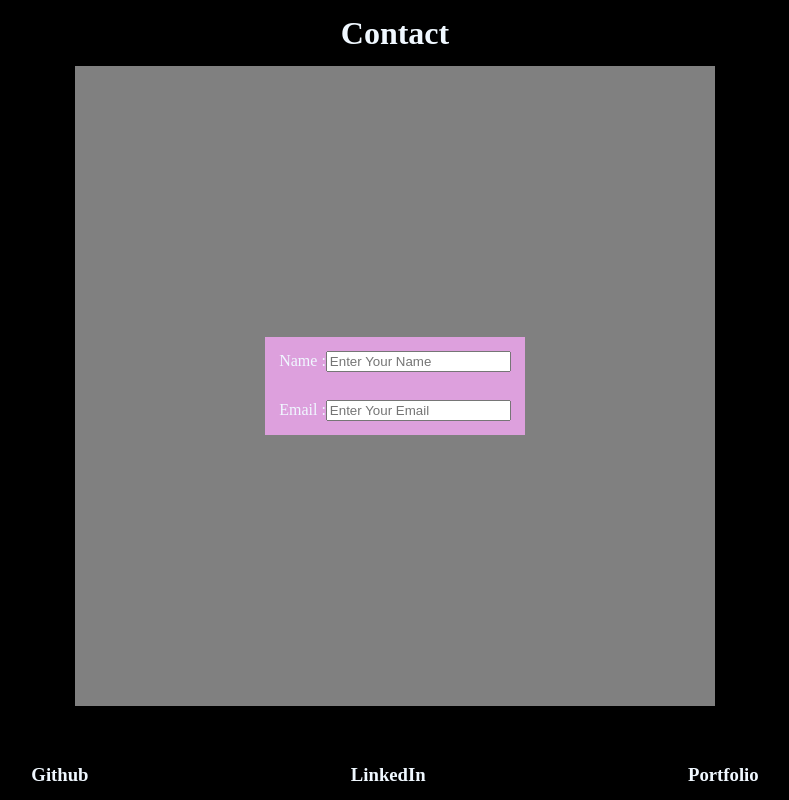
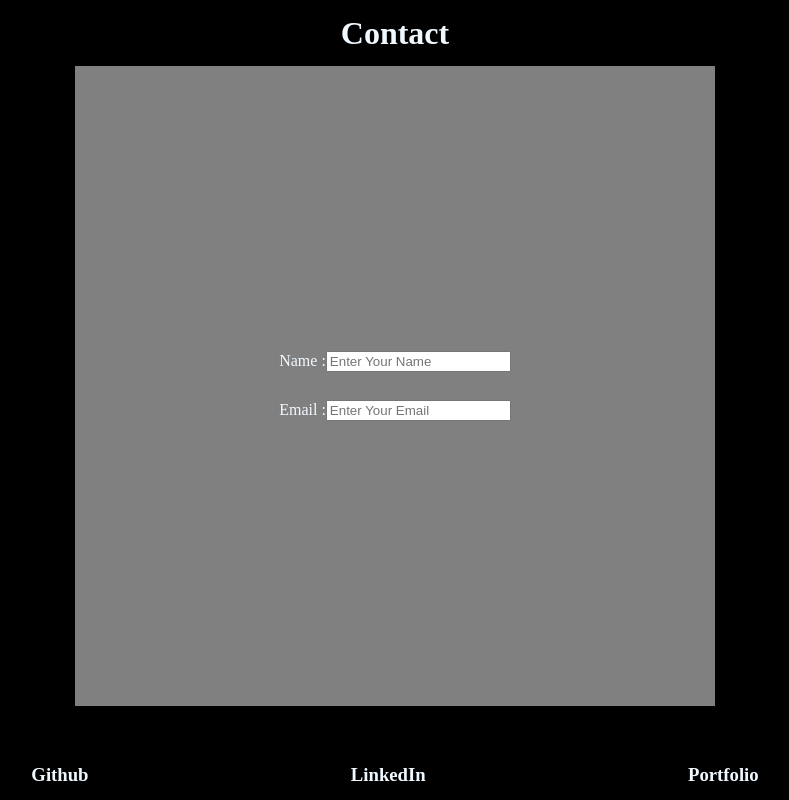
Before and after one commit to Paramesh-Kumar-2004/VP_Portfolio-2, a React (Create React App) app: page / in a window 1280 px wide. Shown: the part 4266-5066 px from the top of the page, without its empty margins (245-1034 px from the left). Built offline with nearby package versions, Linux system fonts and the light colour scheme.

Commit message:
Modified: Contact.css

```diff
--- a/src/Styles/Contact.css
+++ b/src/Styles/Contact.css
@@ -15,6 +15,5 @@
 }
 
 .DataFeild{
-    background: plum;
     padding: 14px;
 }
```
